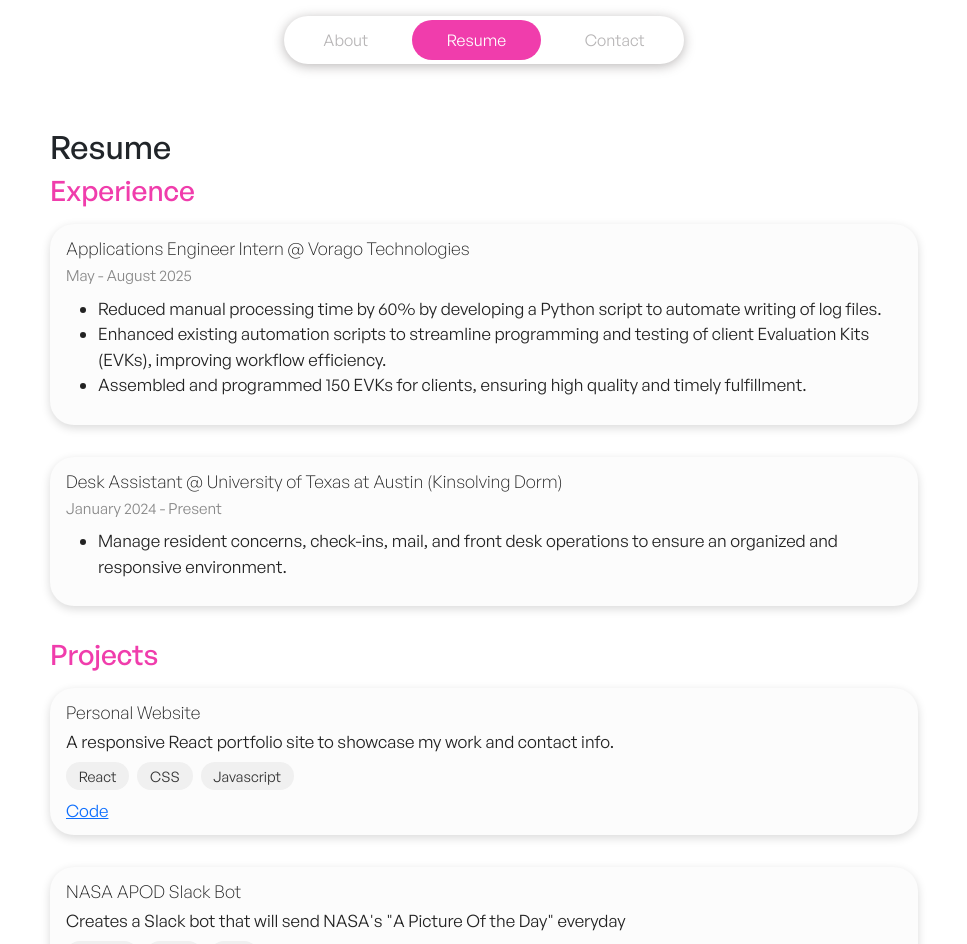
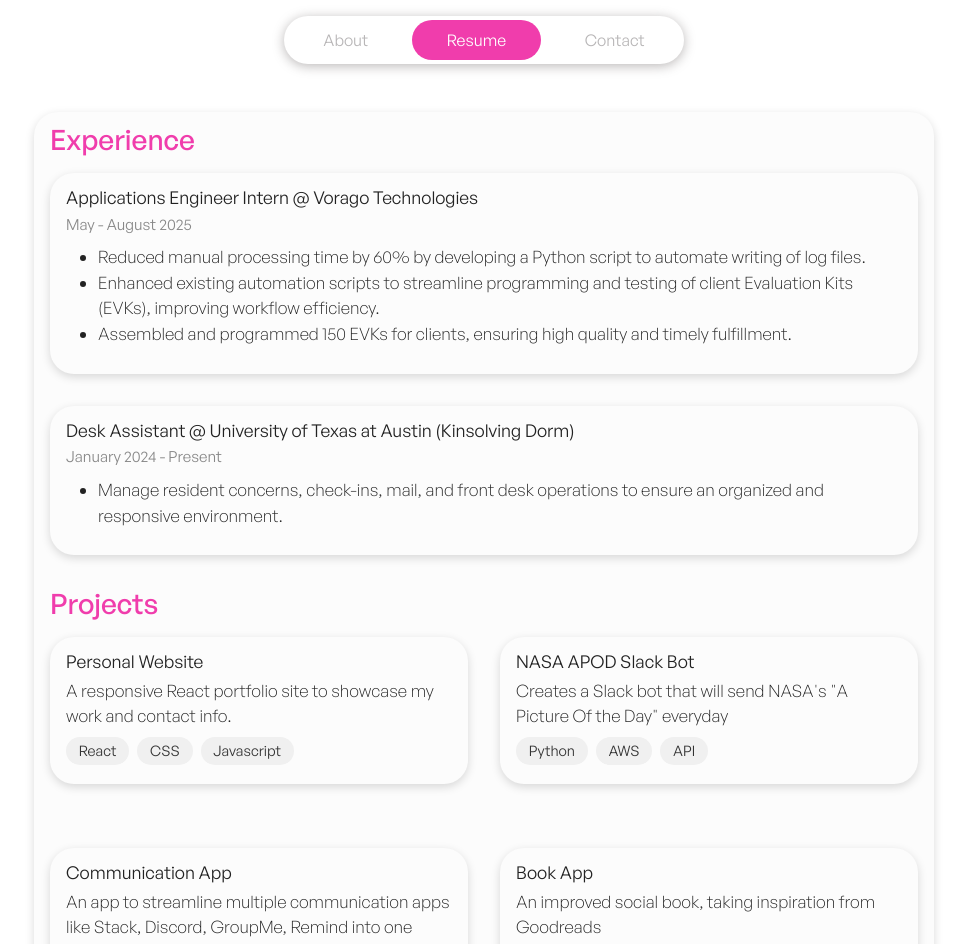
Before and after one commit to mary-williams/marywilliams, a React (Vite) app: page /work in a window 1280 px wide. Shown: the top 944 px of the page, without its empty margins (156-1123 px from the left). Built offline with nearby package versions, Linux system fonts and the light colour scheme; the HTML template or start-up script is replaced by a standard one.

Commit message:
minor fixes and goofy resume page

```diff
--- a/src/App.css
+++ b/src/App.css
@@ -26,7 +26,7 @@ body, #root {
 .title-underline {
   height: 1.5px;
   background: rgb(225, 222, 223);
-  width: 67%;
+  width: 68%;
   border-radius: 2px;
 }
 
--- a/src/components/ContactPage.css
+++ b/src/components/ContactPage.css
@@ -38,7 +38,7 @@
   color: rgb(240, 61, 172);
   border: none;
   border-radius: 2rem;
-  padding: 0.5rem 1.5rem;
+  padding: 5px 5px;
   font-size: 1rem;
   font-weight: 500;
   cursor: pointer;
@@ -65,6 +65,7 @@
   display: flex;
   align-items: center;
   gap: 0.5rem;
+  padding: 5px 5px;
   justify-content: space-between;
   width: 100%;
 }
--- a/src/components/ContactPage.jsx
+++ b/src/components/ContactPage.jsx
@@ -51,7 +51,7 @@ function ContactPage() {
               download
               className="contact-link"
             >
-              Resume
+              Download Resume
               <FiExternalLink className="external-icon" size={18} />
             </a>
           </InfoBox>
--- a/src/components/Footer.jsx
+++ b/src/components/Footer.jsx
@@ -3,7 +3,7 @@ function Footer() {
   return (
     <footer className="footer">
       <div>
-        &copy; {new Date().getFullYear()} Mary Williams &mdash; Portfolio
+        &copy; {new Date().getFullYear()} Mary Williams
       </div>
       <div>
         <a href="mailto:marywilliams@utexas.edu">Contact</a>
--- a/src/components/WorkPage.css
+++ b/src/components/WorkPage.css
@@ -1,7 +1,8 @@
 .work-container {
   max-width: 900px;
   margin: 2rem auto;
-  padding: 1rem;
+    padding: 2.0rem;
+
 }
 
 .resume-section {
@@ -18,8 +19,23 @@
   margin-bottom: 2rem;
 }
 
+.projects-grid {
+  display: grid;
+  grid-template-columns: 1fr 1fr;
+  gap: 2rem;
+}
+
+.project-link {
+  text-decoration: none;
+  color: inherit;
+  transition: box-shadow 0.2s, transform 0.2s;
+}
+.project-link:hover {
+  box-shadow: 0 4px 16px rgba(240, 61, 172, 0.15);
+  transform: translateY(-2px) scale(1.02);
+}
+
 .resume-title {
-  font-weight: 300;
   font-size: 1.1rem;
   margin-bottom: 0.2rem;
 }
@@ -31,6 +47,7 @@
 }
 
 .resume-desc {
+  font-weight: 300;
   margin-bottom: 0.5rem;
 }
 
--- a/src/components/WorkPage.jsx
+++ b/src/components/WorkPage.jsx
@@ -8,13 +8,17 @@ const experiences = [
     description: (
       <ul>
         <li>
-          Reduced manual processing time by 60% by developing a Python script to automate writing of log files.
+          Reduced manual processing time by 60% by developing a Python script to
+          automate writing of log files.
         </li>
         <li>
-          Enhanced existing automation scripts to streamline programming and testing of client Evaluation Kits (EVKs), improving workflow efficiency.
+          Enhanced existing automation scripts to streamline programming and
+          testing of client Evaluation Kits (EVKs), improving workflow
+          efficiency.
         </li>
         <li>
-          Assembled and programmed 150 EVKs for clients, ensuring high quality and timely fulfillment.
+          Assembled and programmed 150 EVKs for clients, ensuring high quality
+          and timely fulfillment.
         </li>
       </ul>
     ),
@@ -26,10 +30,11 @@ const experiences = [
     description: (
       <ul>
         <li>
-          Manage resident concerns, check-ins, mail, and front desk operations to ensure an organized and responsive environment.
+          Manage resident concerns, check-ins, mail, and front desk operations
+          to ensure an organized and responsive environment.
         </li>
       </ul>
-    )
+    ),
   },
 ];
 
@@ -39,53 +44,47 @@ const projects = [
     description:
       "A responsive React portfolio site to showcase my work and contact info.",
     tech: ["React", "CSS", "Javascript"],
-    code: "https://github.com/mary-williams/marywilliams",
-    demo: null,
-    design: null,
+    link: "https://github.com/mary-williams/marywilliams",
   },
   {
     title: "NASA APOD Slack Bot",
     description:
       'Creates a Slack bot that will send NASA\'s "A Picture Of the Day" everyday',
     tech: ["Python", "AWS", "API"],
-    code: "https://github.com/mary-williams/nasa_apod",
-    demo: null,
-    design: null,
+    link: "https://github.com/mary-williams/nasa_apod",
   },
   {
     title: "Communication App",
     description:
       "An app to streamline multiple communication apps like Stack, Discord, GroupMe, Remind into one simple app to simplify student's lives.",
     tech: ["React", "API"],
-    code: "https://www.figma.com/file/xyz123/Design-System",
-    demo: null,
-    design: "https://www.figma.com/file/xyz123/Design-System",
+    link: "https://github.com/mary-williams/Message-App",
   },
   {
     title: "Book App",
     description: "An improved social book, taking inspiration from Goodreads",
     tech: ["Figma"],
-    code: "https://github.com/mary-williams",
-    demo: null,
-    design: "https://www.figma.com/file/xyz123/Design-System",
+    link: "https://github.com/mary-williams",
   },
 ];
 
 const involvement = [
   {
-    org: "Women in Computer Sceince (WiCS)",
+    org: "Women in Computer Science (WiCS)",
     role: "Mentor & Member",
     date: "August 2023 - Present",
     description: (
       <ul>
         <li>
-          Engage in mentorship and outreach, helping hundreds of high schoolers explore computer science curriculum through workshops and events.
+          Engage in mentorship and outreach, helping hundreds of high schoolers
+          explore computer science curriculum through workshops and events.
         </li>
         <li>
-          Foster long-term relationships, offering ongoing academic and personal support to help mentees thrive.
+          Foster long-term relationships, offering ongoing academic and personal
+          support to help mentees thrive.
         </li>
       </ul>
-    )
+    ),
   },
   {
     org: "Society for Advancing Gender Equity in STEM (SAGES)",
@@ -94,20 +93,22 @@ const involvement = [
     description: (
       <ul>
         <li>
-          Provide one-on-one mentorship to local high schools in the Austin area on applying to college and STEM specific education.
+          Provide one-on-one mentorship to local high schools in the Austin area
+          on applying to college and STEM specific education.
         </li>
         <li>
-          Assist with navigating scholarship and careers and reviewing applications in order to build students’ confidence and readiness for higher education
+          Assist with navigating scholarship and careers and reviewing
+          applications in order to build students’ confidence and readiness for
+          higher education
         </li>
       </ul>
-    )
+    ),
   },
 ];
 
 function WorkPage() {
   return (
-    <div className="work-container">
-      <h2>Resume</h2>
+    <div className="info-box work-container">
       <section className="resume-section">
         <h3>Experience</h3>
         {experiences.map((exp, idx) => (
@@ -122,8 +123,15 @@ function WorkPage() {
       </section>
       <section className="resume-section">
         <h3>Projects</h3>
+        <div className="projects-grid">
           {projects.map((proj, idx) => (
-          <div className="info-box" key={idx}>
+            <a
+              href={proj.link}
+              target="_blank"
+              rel="noopener noreferrer"
+              className="info-box project-link"
+              key={idx}
+            >
               <div className="resume-title">{proj.title}</div>
               <div className="resume-desc">{proj.description}</div>
               <div className="resume-tech">
@@ -134,13 +142,16 @@ function WorkPage() {
                     </span>
                   ))}
               </div>
-            {proj.code && (
-              <a href={proj.code} target="_blank" rel="noopener noreferrer">
-                Code
+              {proj.link && (
+                <a
+                  href={proj.link}
+                  target="_blank"
+                  rel="noopener noreferrer"
+                ></a>
+              )}
             </a>
-            )}
+          ))}
         </div>
-        ))}
       </section>
       <section className="resume-section">
         <h3>Community Involvement & Leadership</h3>
```
Also changed, not shown: 2 other files (tests, documents, lock files or other folders). Lines whose indentation alone changed are shown as unchanged.
